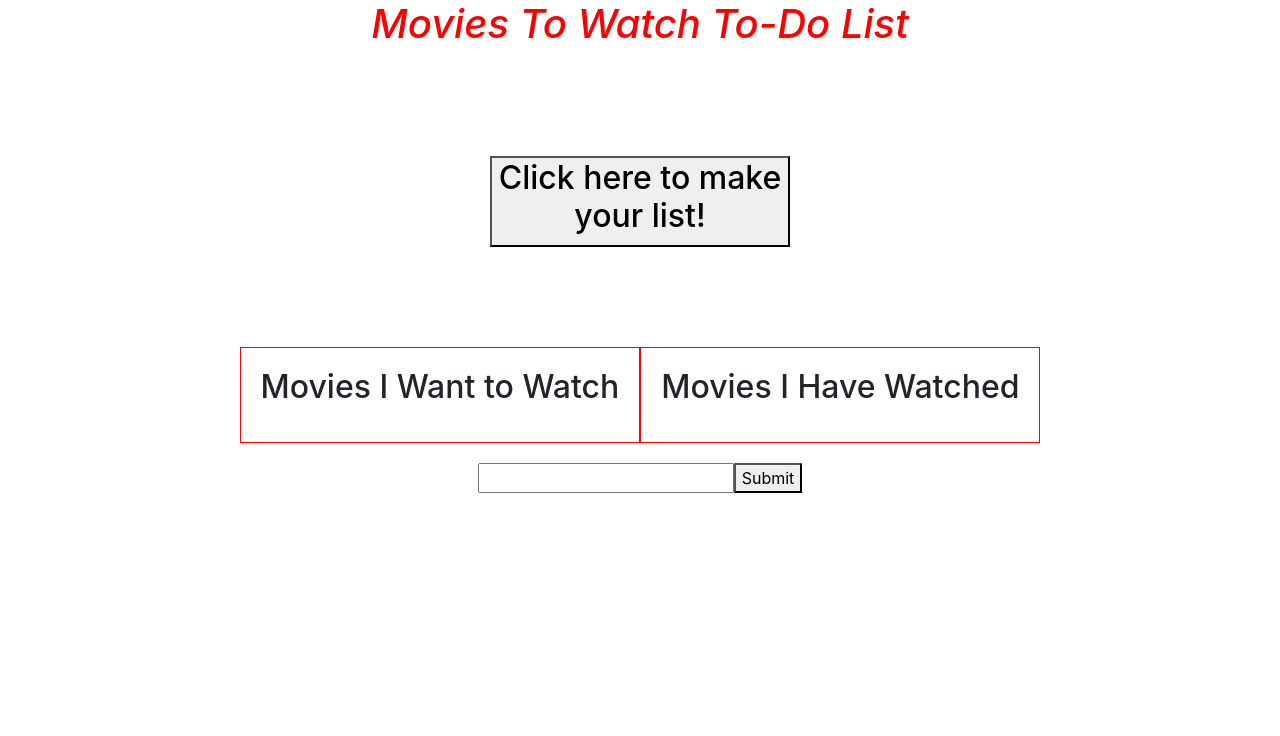
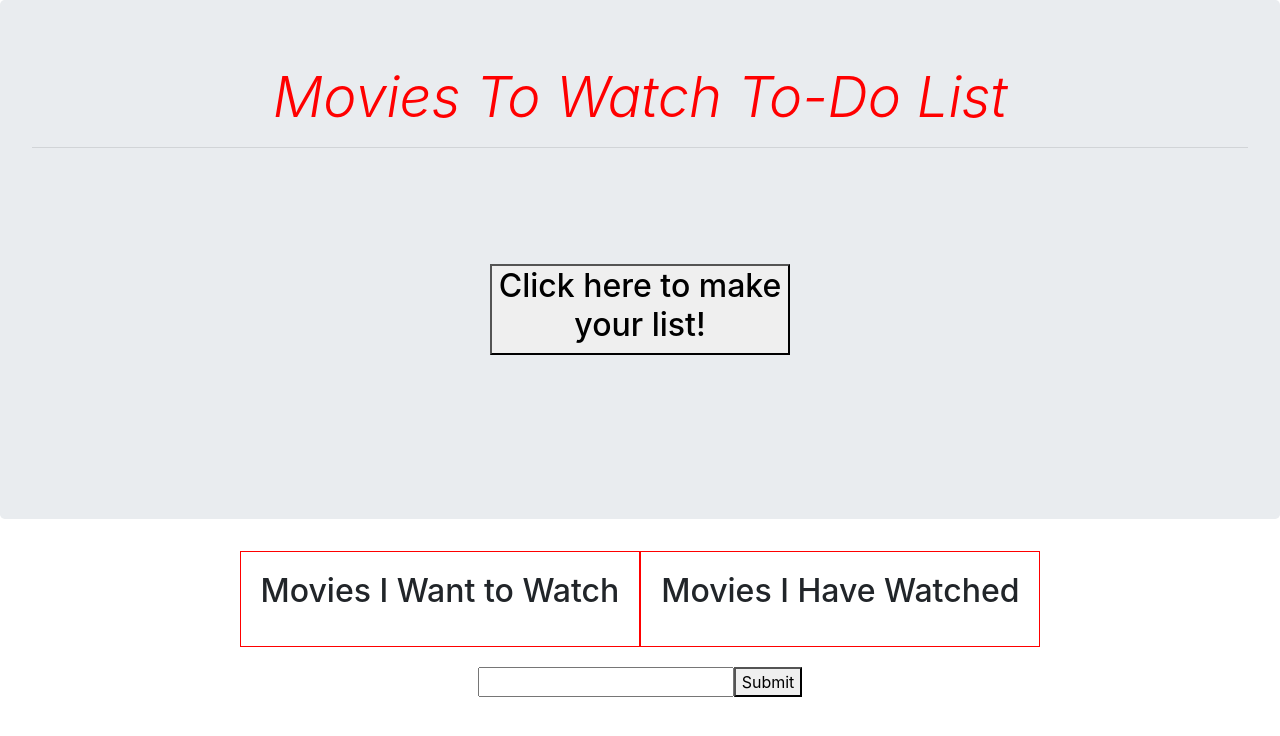
Before and after one commit to MattScuteri/todo-app, an Angular app: page /todo in a window 1280 px wide. Shown: the top 736 px of the page. Built offline with nearby package versions, Linux system fonts and the light colour scheme.

Commit message:
boostrap styling and reconfiguring added

```diff
--- a/src/app/app.component.html
+++ b/src/app/app.component.html
@@ -1,12 +1,13 @@
 <!--The content below is only a placeholder and can be replaced.-->
-<div style="text-align:center">
-    <h1>
-      {{ title }}
-    </h1>
+<div class="jumbotron">
+  <h1 class="display-4" style="text-align: center">
+    {{ title }}
+  </h1>
+  <hr class="display-4">
+  <div class="flex-container">
+    <button type="button" routerLink="/todo">
+      <h2>Click here to make your list!</h2>
+    </button>
   </div>
-<div class="flex-container">
-  <button type="button" routerLink="/todo">
-    <h2>Click here to make your list!</h2>
-  </button>
 </div>
 <router-outlet></router-outlet>
--- a/src/app/to-do-list/to-do-list.component.css
+++ b/src/app/to-do-list/to-do-list.component.css
@@ -21,4 +21,5 @@
     width: 50%;
     height: 50%;
     justify-content: center;
+    padding-bottom: 10px;
 }
```
